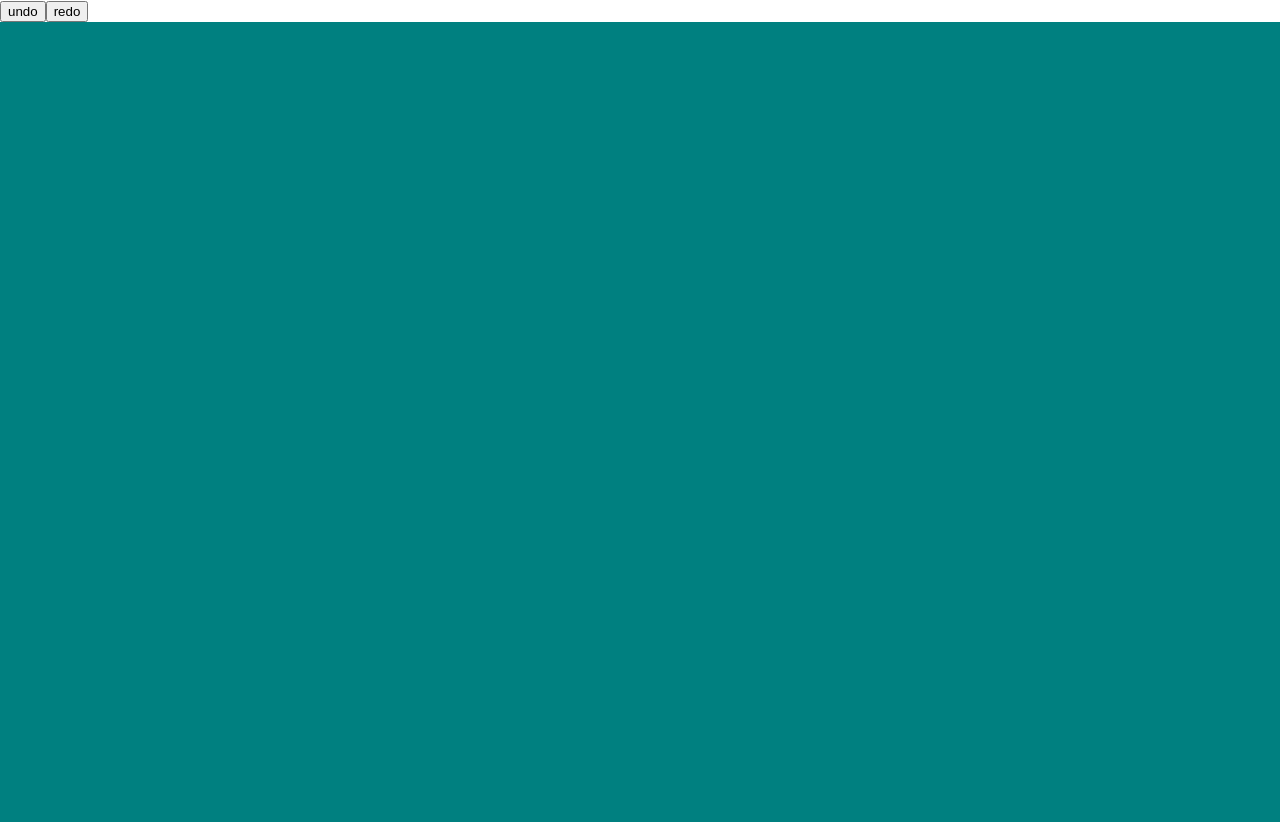
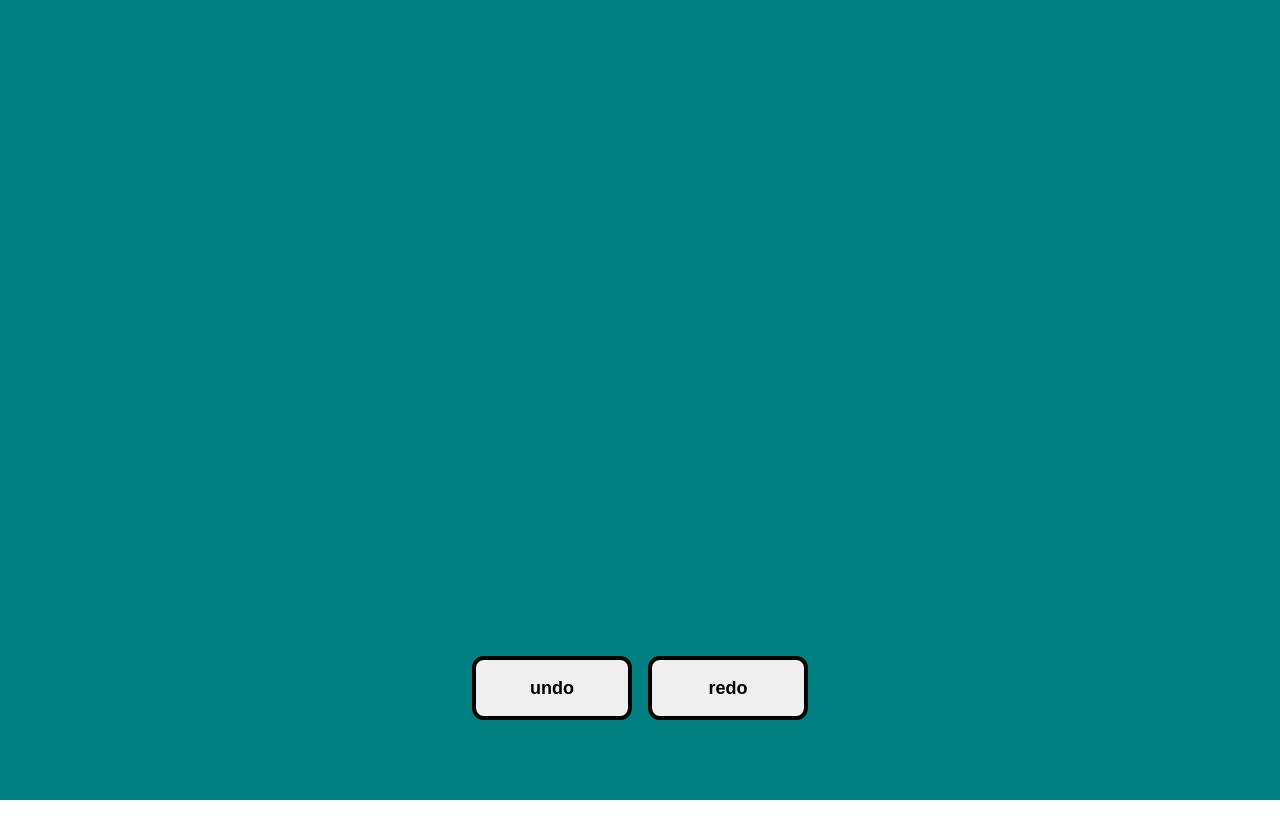
Before and after one commit to jamercer/challenge-dots, a React (Create React App) app: page / in a window 1280 px wide. After the commit the page ends 800 px from the top, so only its background shows below. Built offline with nearby package versions, Linux system fonts and the light colour scheme.

Commit message:
button well

```diff
--- a/src/App.css
+++ b/src/App.css
@@ -1,3 +1,7 @@
+html {
+	overflow: hidden;
+}
+
 .App {
   text-align: center;
   min-height: 100vh;
@@ -12,9 +16,25 @@
   background-color:darkmagenta;
 }
 
+.button-well {
+	position: absolute;
+	bottom: 10vh;
+	right: 0;
+	left: 0;
+}
+
 button {
-  z-index: 1;
-  position: relative;
+	margin: 0 0.5rem;
+	width: 10rem;
+	max-width: 30%;
+	height: 4rem;
+	z-index: 1;
+	position: relative;
+	font-size: large;
+	font-weight: bold;
+	border: 4px black solid;
+	border-radius: 12px;
+	overflow: hidden;
 }
 
 .App-logo {
--- a/src/App.tsx
+++ b/src/App.tsx
@@ -49,9 +49,11 @@ function App() {
   }
 
   return (<div>
+    <div className="App" onClick={clickAction}>
+      <div className='button-well'>
       <button onClick={undo}>undo</button>
       <button onClick={redo}>redo</button>
-    <div className="App" onClick={clickAction}>
+      </div>
       {renderDots(dotList)}
     </div>
   </div>);
```
